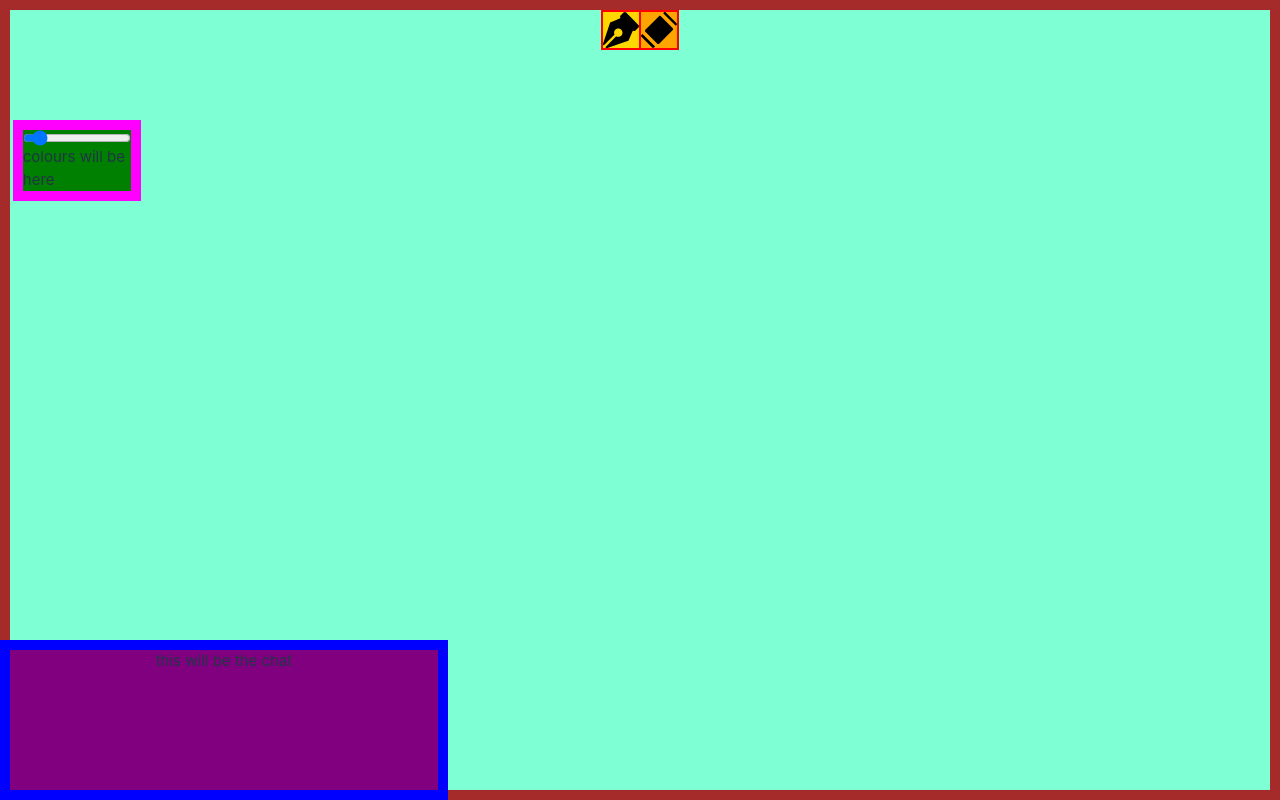
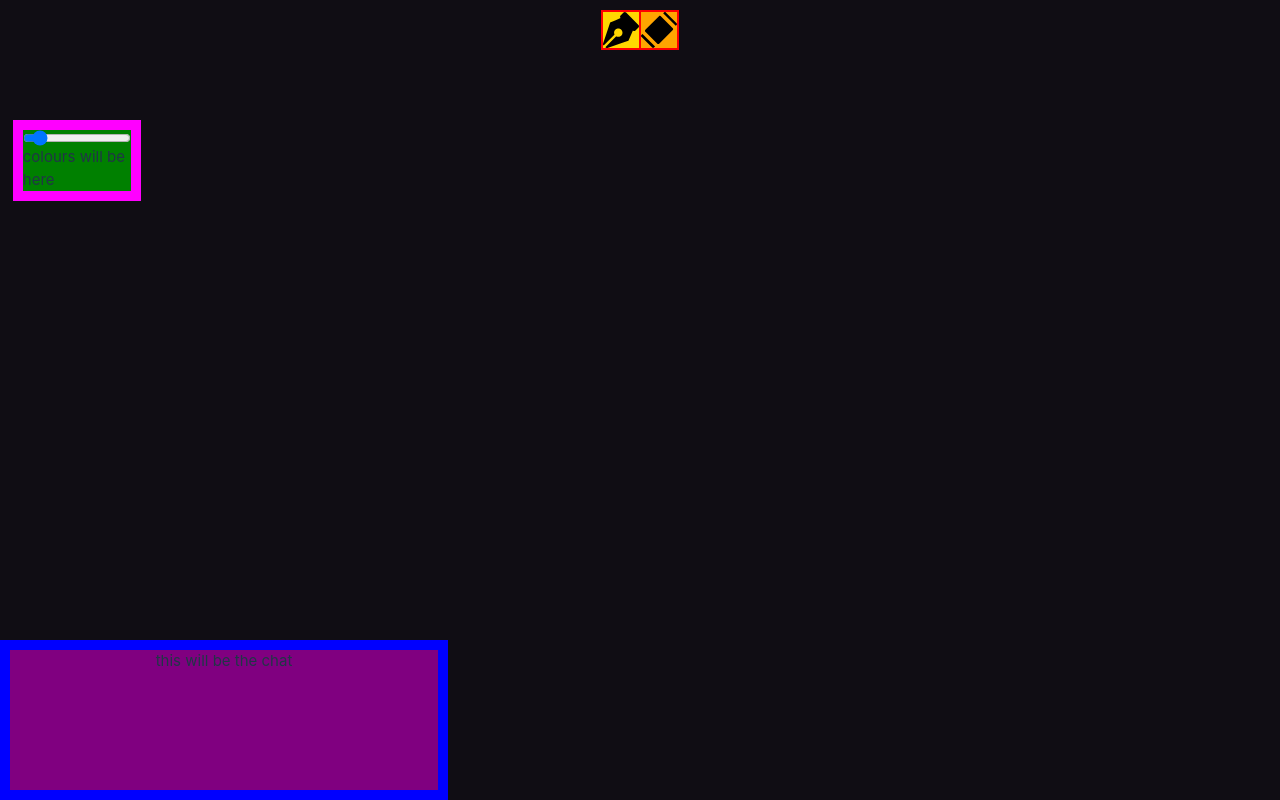
Before and after one commit to Thai-Son01/collabdraw, a React (Vite) app: page / in a window 1280 px wide. Built offline with nearby package versions, Linux system fonts and the light colour scheme; no server answers.

Commit message:
strokeStyle instead of fillStyle, slider bug doesnt set the width correctly

```diff
--- a/src/components/drawingcanvas/DrawingCanvas.module.css
+++ b/src/components/drawingcanvas/DrawingCanvas.module.css
@@ -1,9 +1,7 @@
 .drawingCanvas {
     margin: 0;
     padding: 0;
-    border: 10px solid brown;
-    border-color: brown;
-    background-color: aquamarine;
+    background-color: rgb(16, 13, 20);
     height: 100vh;
     width: 100vw;
     font-size: 150px;
--- a/src/components/drawingcanvas/DrawingCanvas.tsx
+++ b/src/components/drawingcanvas/DrawingCanvas.tsx
@@ -36,7 +36,7 @@ export default function DrawingCanvas({pWidth, selectedTool, connection, room} :
             canvasRef.current.height = window.innerHeight;
             const ctx = canvasRef.current.getContext("2d");
             if (ctx) {
-                ctx.fillStyle = "rgb(200 0 0)";
+                ctx.strokeStyle = "rgb(209, 202, 219)";
                 ctx.lineWidth = pWidth;
                 ctx.lineCap = "round";
                 ctxRef.current = ctx;
@@ -59,7 +59,7 @@ export default function DrawingCanvas({pWidth, selectedTool, connection, room} :
             }}
             onMouseMove={(e : React.MouseEvent) => {
                 if (ctxRef.current && isDrawing) {
-                    sendData();
+                    // sendData();
                     draw(e, ctxRef.current, canvasRef.current as HTMLCanvasElement);
                 }
             }}
--- a/src/components/drawingcanvas/drawingEvent.ts
+++ b/src/components/drawingcanvas/drawingEvent.ts
@@ -37,6 +37,7 @@ function setupTool(e : React.MouseEvent,
         }
         default : break;
     }
+    // ctx.fillStyle = "rgb(209, 202, 219)";
     ctx.lineWidth = toolWidth;
     ctx.lineCap = "round";
     let [startX, startY] = getMousePosition(canvas, e);
```
